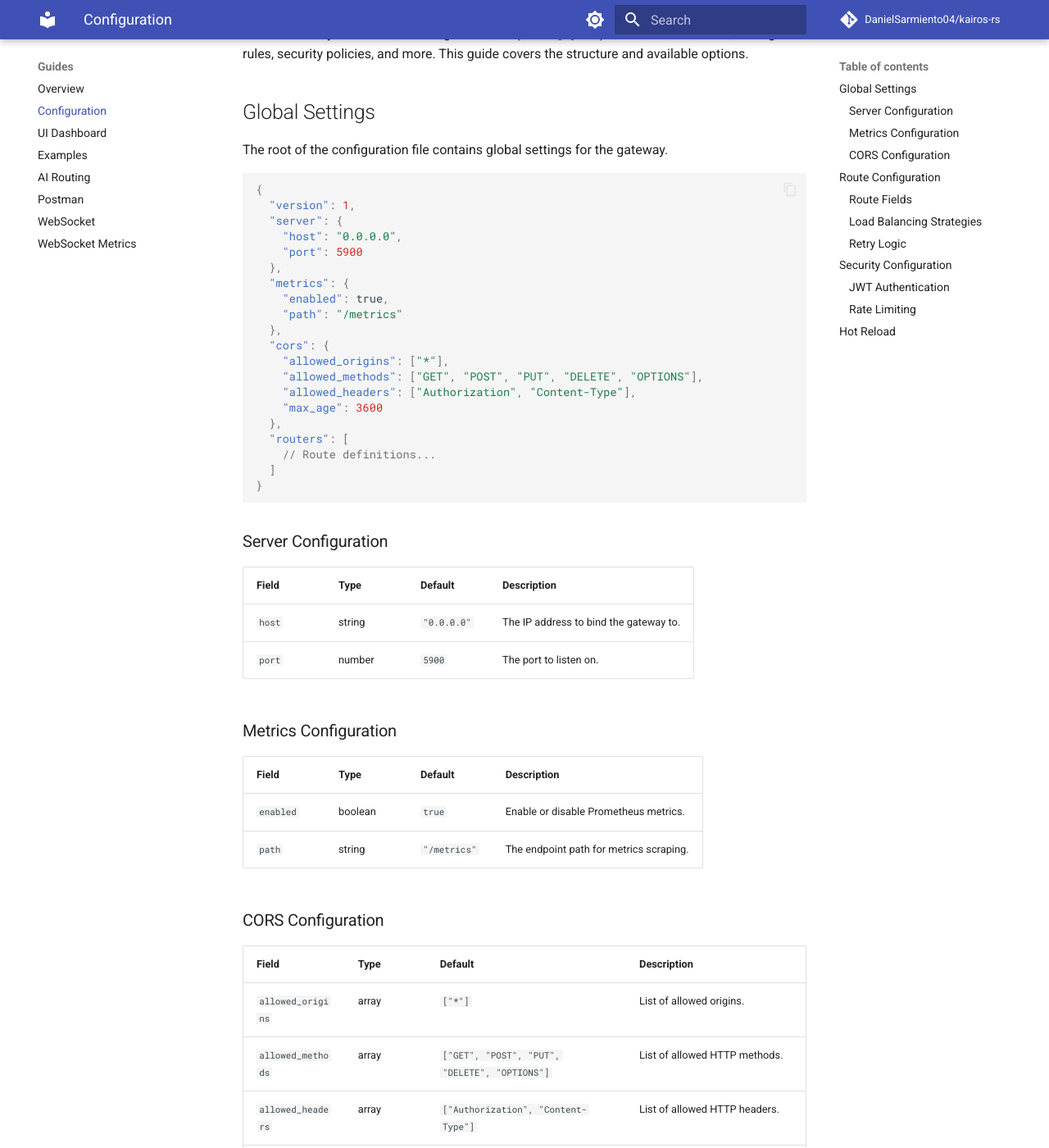
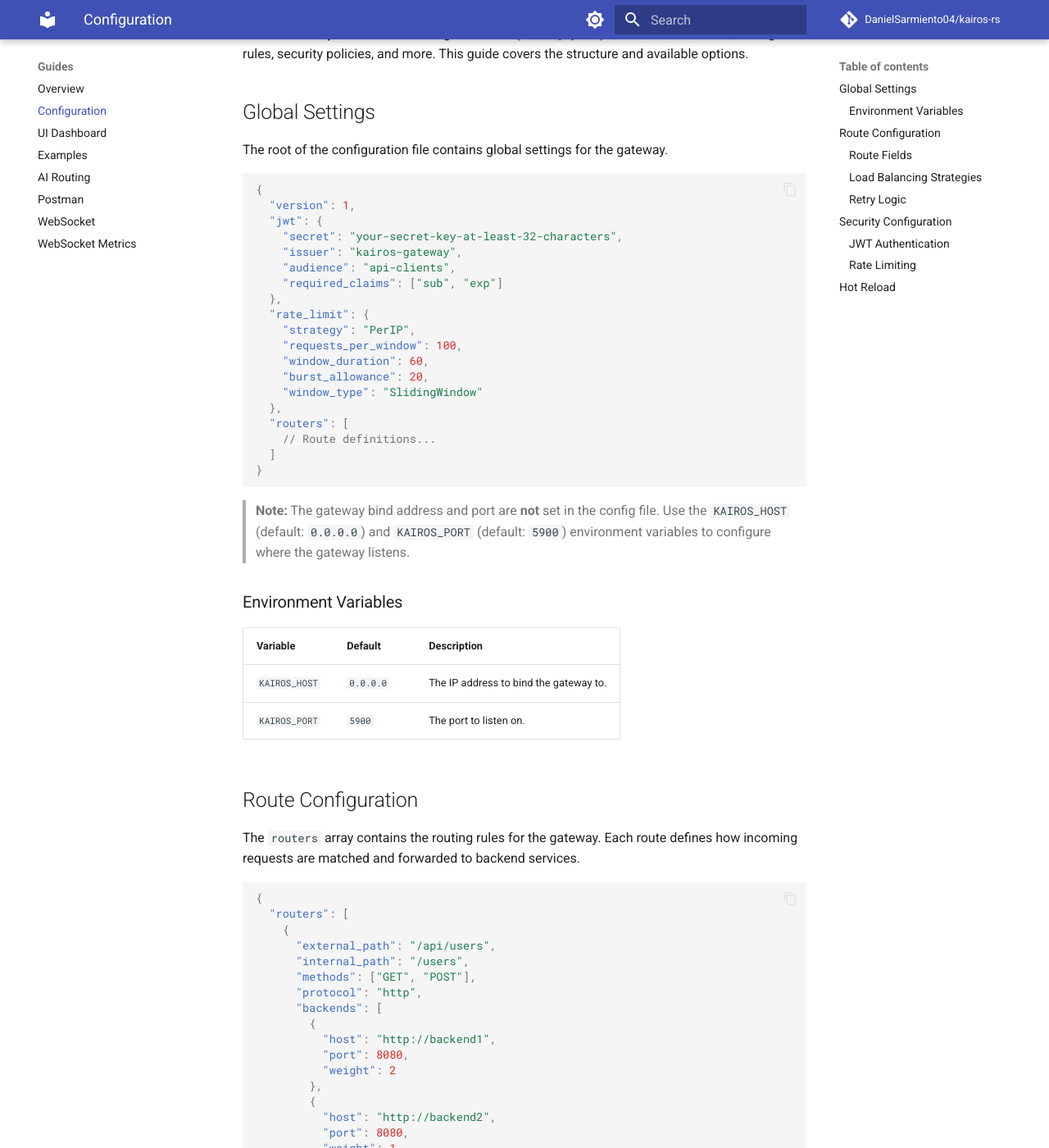
Before and after one commit to DanielSarmiento04/kairos-rs, an MkDocs documentation site: the page built from docs/src/CONFIGURATION.md, in a window 1280 px wide and 1400 px high, scrolled down 200 px. Shown: the whole window at 82% size. Built offline with MkDocs 1.6.1 and Material for MkDocs 9.7.7, drawn with Linux system fonts in a browser that asks for light colours; comment, search, counter and statistics services are not loaded; some of the changed text lies outside the part shown.

Commit message:
fix: remove incorrect server block from config examples, document KAIROS_HOST/PORT env vars
Co-authored-by: DanielSarmiento04 <90324959+DanielSarmiento04@users.noreply.github.com>

````diff
--- a/docs/src/CONFIGURATION.md
+++ b/docs/src/CONFIGURATION.md
@@ -9,19 +9,18 @@ The root of the configuration file contains global settings for the gateway.
 ```json
 {
   "version": 1,
-  "server": {
-    "host": "0.0.0.0",
-    "port": 5900
+  "jwt": {
+    "secret": "your-secret-key-at-least-32-characters",
+    "issuer": "kairos-gateway",
+    "audience": "api-clients",
+    "required_claims": ["sub", "exp"]
   },
-  "metrics": {
-    "enabled": true,
-    "path": "/metrics"
-  },
-  "cors": {
-    "allowed_origins": ["*"],
-    "allowed_methods": ["GET", "POST", "PUT", "DELETE", "OPTIONS"],
-    "allowed_headers": ["Authorization", "Content-Type"],
-    "max_age": 3600
+  "rate_limit": {
+    "strategy": "PerIP",
+    "requests_per_window": 100,
+    "window_duration": 60,
+    "burst_allowance": 20,
+    "window_type": "SlidingWindow"
   },
   "routers": [
     // Route definitions...
@@ -29,28 +28,14 @@ The root of the configuration file contains global settings for the gateway.
 }
 ```
 
-### Server Configuration
+> **Note:** The gateway bind address and port are **not** set in the config file. Use the `KAIROS_HOST` (default: `0.0.0.0`) and `KAIROS_PORT` (default: `5900`) environment variables to configure where the gateway listens.
 
-| Field | Type | Default | Description |
-|-------|------|---------|-------------|
-| `host` | string | `"0.0.0.0"` | The IP address to bind the gateway to. |
-| `port` | number | `5900` | The port to listen on. |
+### Environment Variables
 
-### Metrics Configuration
-
-| Field | Type | Default | Description |
-|-------|------|---------|-------------|
-| `enabled` | boolean | `true` | Enable or disable Prometheus metrics. |
-| `path` | string | `"/metrics"` | The endpoint path for metrics scraping. |
-
-### CORS Configuration
-
-| Field | Type | Default | Description |
-|-------|------|---------|-------------|
-| `allowed_origins` | array | `["*"]` | List of allowed origins. |
-| `allowed_methods` | array | `["GET", "POST", "PUT", "DELETE", "OPTIONS"]` | List of allowed HTTP methods. |
-| `allowed_headers` | array | `["Authorization", "Content-Type"]` | List of allowed HTTP headers. |
-| `max_age` | number | `3600` | Preflight request cache duration in seconds. |
+| Variable | Default | Description |
+|----------|---------|-------------|
+| `KAIROS_HOST` | `0.0.0.0` | The IP address to bind the gateway to. |
+| `KAIROS_PORT` | `5900` | The port to listen on. |
 
 ## Route Configuration
 
````
Also changed, not shown: docs/src/index.md (+5 -5 lines).
